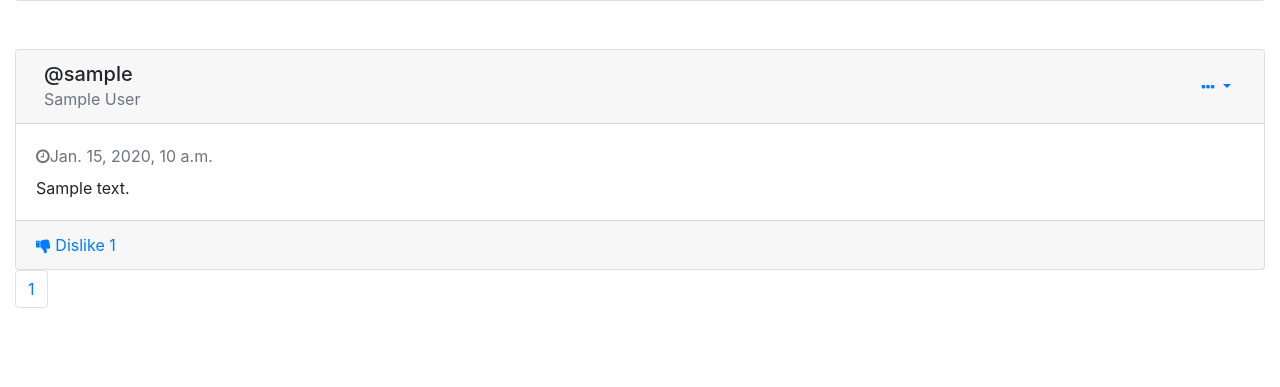
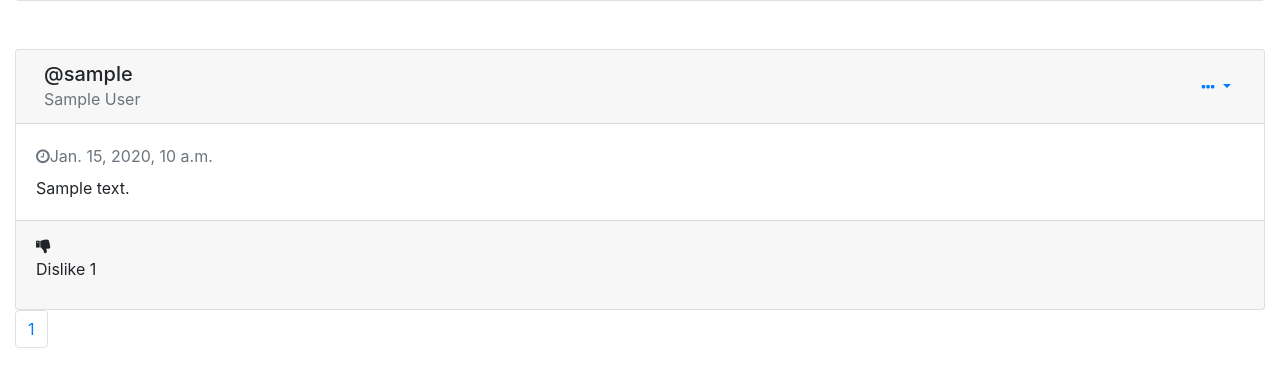
Before and after one commit to AlexCuenca99/cs50-netwok, a Django app: page / in a window 1280 px wide. Shown: the part 363-750 px from the top of the page. Run offline with Django 3.2, Linux system fonts and the light colour scheme; a user stored in the database is signed in; tables that the repository leaves empty hold one stand-in row (values such as "Sample post"); some libraries are stand-ins or nearby versions.

Commit message:
feature: add method to handle likes

```diff
--- a/network/templates/network/index.html
+++ b/network/templates/network/index.html
@@ -43,7 +43,33 @@
 			}
 
 		})
+	}
 
+	// Handle like post
+	function handleLike(postId){
+		const reactionIcon = document.getElementById(`reaction-icon-${postId}`)
+		const reactionCounter = document.getElementById(`post-reactions-counter-${postId}`)
+
+		fetch(
+			`react-post/${postId}/`,
+			{
+				method: 'POST',
+				headers: {
+					"Content-Type": "application/json",
+					"X-CSRFToken": getCookie("csrftoken")
+				},
+			}
+		)
+		.then(response => response.json())
+		.then(result => {
+			console.log(result.data)
+		})
+
+	}
+
+	// Handle dislike post
+	function handleDislike(postId){
+		console.log(postId)
 	}
 </script>
 
@@ -162,15 +188,17 @@
 				<p class="card-text" id="feed-post-content-{{post.id}}">{{post.content}}</p>
 			</div>
 			<div class="card-footer">
-				<a href="#" class="card-link">
-
-					{% if post.id in reactions %}
-						<i class="fa fa-thumbs-down"></i> Dislike {{post.reactions_count}}
-					{% else %}
-						<i class="fa fa-thumbs-up"></i> Like {{post.reactions_count}}
-					{% endif %}
-				</a>
-
+				{% if post.id in reactions %}
+					<a style="color: inherit;" class="card-link" onclick="handleDislike({{post.id}})">
+						<i class="fa fa-thumbs-down" id="reaction-icon-{{post.id}}"></i>
+					</a>
+					<p id="post-reactions-counter-{{post.id}}">Dislike {{post.reactions_count}} </p>
+				{% else %}
+					<a style="color: inherit;" class="card-link" onclick="handleLike({{post.id}})">
+						<i class="fa fa-thumbs-up" id="reaction-icon-{{post.id}}"></i>
+					</a>
+					<p id="post-reactions-counter-{{post.id}}">Like {{post.reactions_count}} </p>
+				{% endif %}
 			</div>
 
 			{% comment %} End Post {% endcomment %}
```
